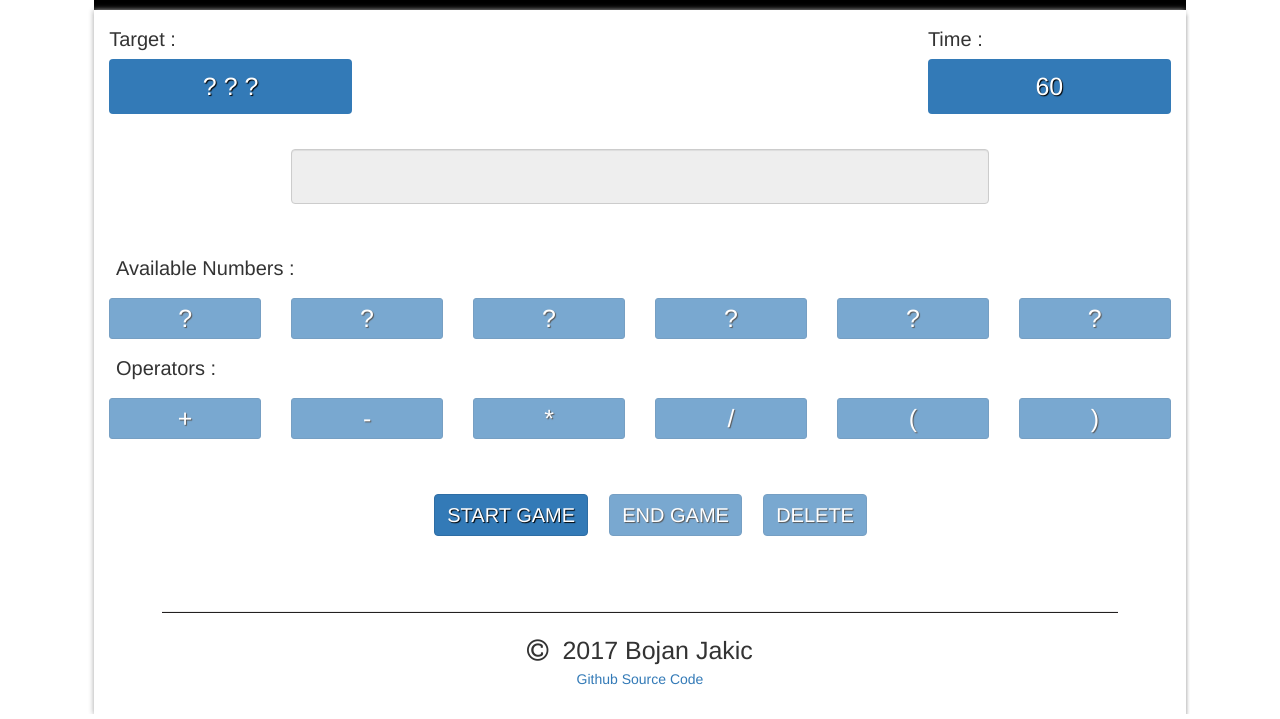
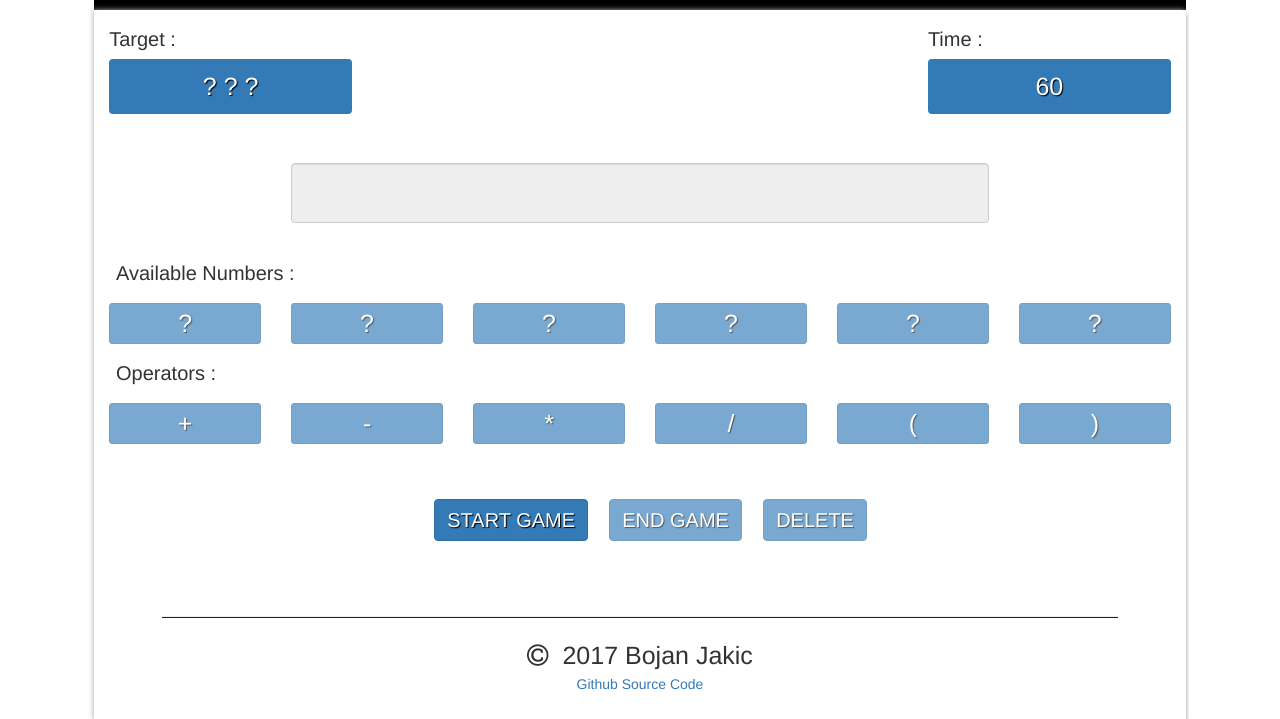
Before and after one commit to BojanJakic/PlayNumbersReactJsRedux, a React app: page / in a window 1280 px wide. Shown: the part 107-826 px from the top of the page. Built offline with nearby package versions, Linux system fonts and the light colour scheme.

Commit message:
Change input-container class

```diff
--- a/src/index.css
+++ b/src/index.css
@@ -17,13 +17,13 @@
 }
 
 .input-container {
-    margin-top: 5%;
-    margin-bottom: 5%;
+    margin-top: 7%;
+    margin-bottom: 3%;
 }
 
 .input-container input {
     font-size: 35px;
-    height: 55px;
+    height: 60px;
 }
 
 .button-container {
```
